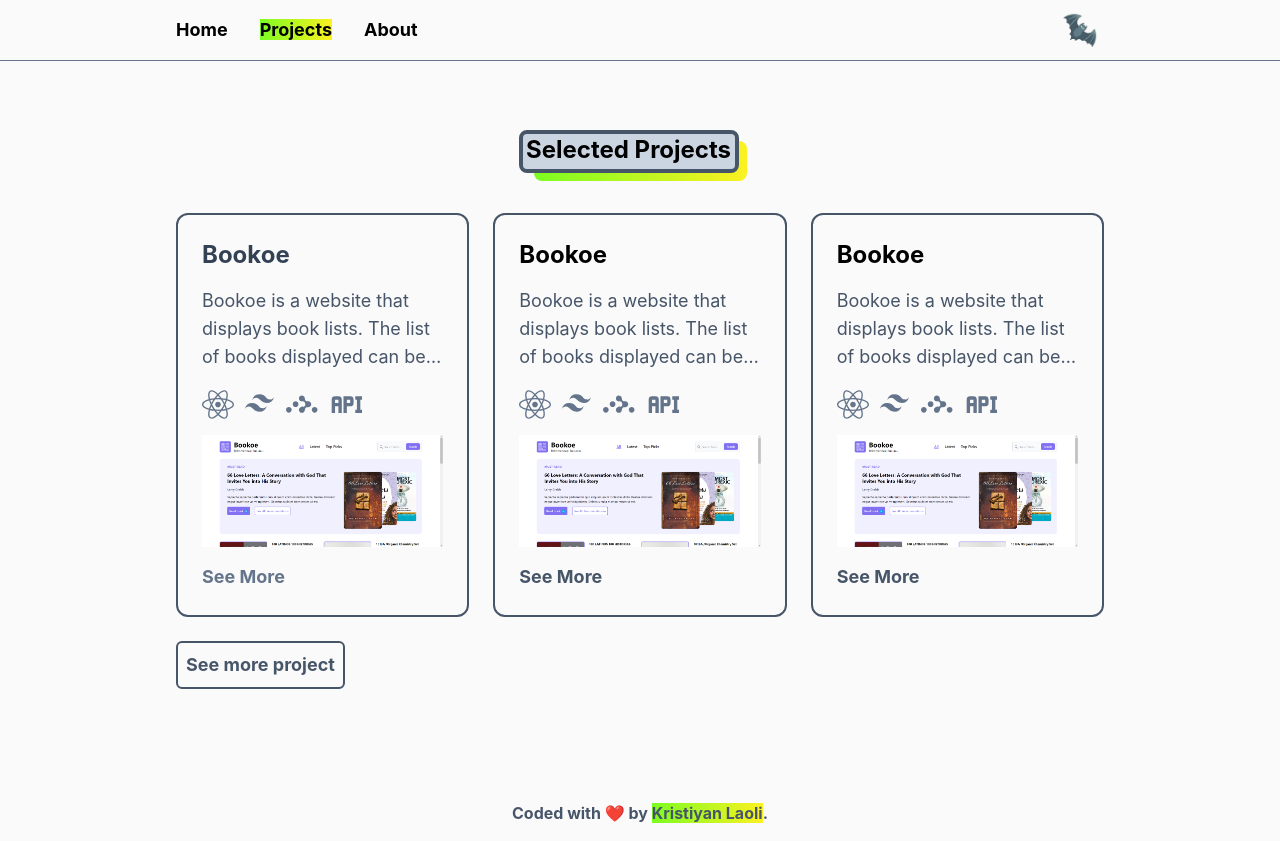
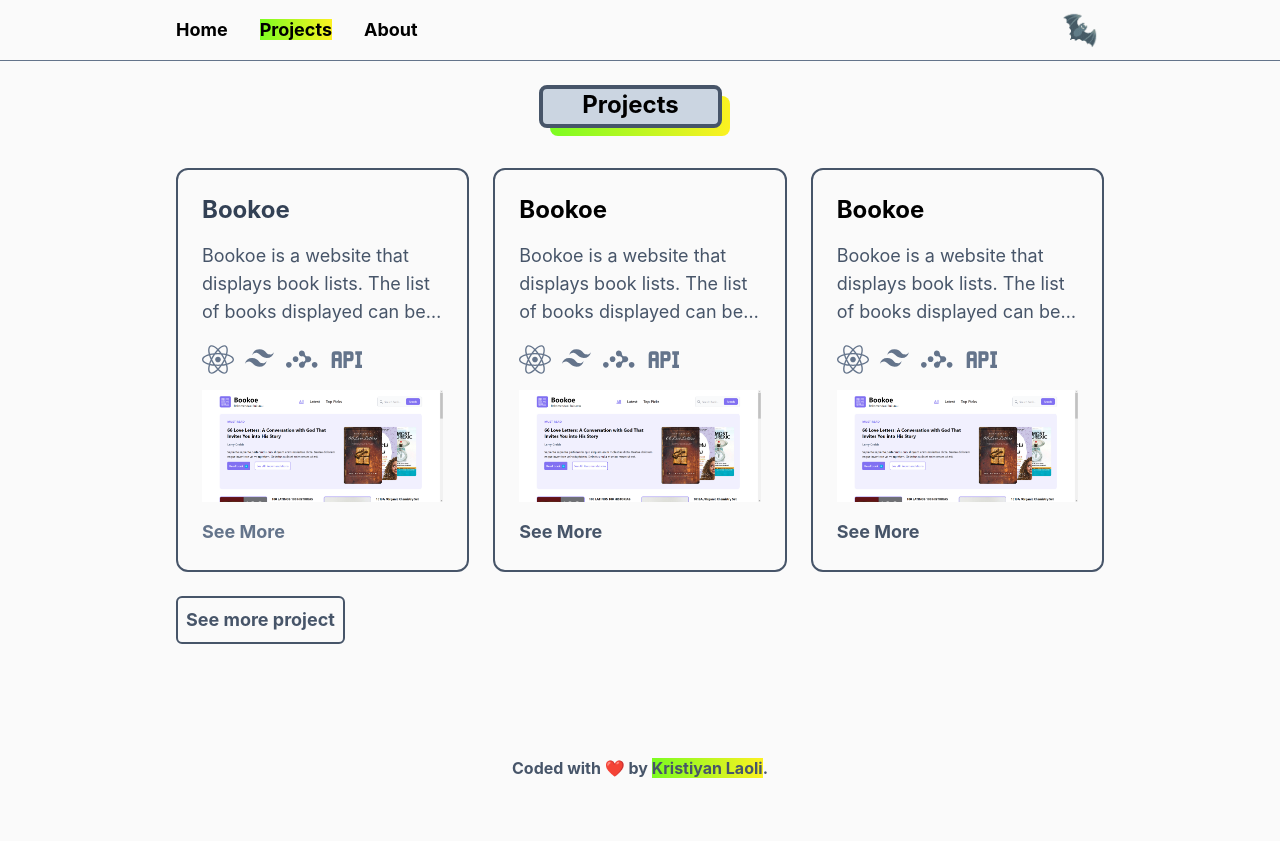
Before and after one commit to kristiyanlaoli/portfolio-web, a React (Vite) app: page /projects in a window 1280 px wide. After the commit the page ends 800 px from the top, so only its background shows below. Built offline with nearby package versions, Linux system fonts and the light colour scheme; what tailwindcss-animated would draw is missing.

Commit message:
make floating header

```diff
--- a/src/components/Header.jsx
+++ b/src/components/Header.jsx
@@ -43,7 +43,7 @@ let Header = () => {
 
   return (
     <>
-      <header className=" dark:bg-slate-900 bg-zinc-50 border-b-[1px] border-slate-500 px-6  sm:px-24 md:px-32 lg:px-36 xl:px-44">
+      <header className=" dark:bg-slate-900 bg-zinc-50 border-b-[1px] border-slate-500 px-6  sm:px-24 md:px-32 lg:px-36 xl:px-44 fixed top-0 left-0 w-full z-30">
         <div className="flex justify-between ">
           <nav id="nav-menu">
             <ul className="font-bold text-sm sm:text-lg dark:text-slate-300 flex justify-center py-4">
--- a/src/components/Hero.jsx
+++ b/src/components/Hero.jsx
@@ -1,7 +1,7 @@
 let Hero = () => {
   return (
     <>
-      <div className="bg-zinc-50 dark:bg-slate-900 px-6 pt-16 pb-28 md:pt-20 lg:pt-28 sm:mx-8 sm:px-16 md:mx-16 lg:mx-20 xl:mx-24 xl:px-20">
+      <div className="bg-zinc-50 dark:bg-slate-900 px-6 pt-28 pb-28 md:pt-32 lg:pt-40 sm:mx-8 sm:px-16 md:mx-16 lg:mx-20 xl:mx-24 xl:px-20">
         <div className="md:flex">
           <div className="flex justify-center md:hidden">
             <div className="relative h-[290px] w-[240px]  bg-loved rounded-3xl ">
--- a/src/pages/About.jsx
+++ b/src/pages/About.jsx
@@ -1,7 +1,7 @@
 let About = () => {
   return (
     <>
-      <div className=" bg-slate-850 px-6 pt-20 -mt-1 pb-24 sm:mx-8 sm:px-16 md:mx-16 lg:mx-20 xl:mx-24 xl:px-20">
+      <div className=" bg-slate-850 px-6 pt-24 -mt-1 pb-24 sm:mx-8 sm:px-16 md:mx-16 lg:mx-20 xl:mx-24 xl:px-20">
         <div className="relative bg-loved rounded-lg h-[40px] w-[130px] mx-auto mb-8">
           <div className="absolute bottom-2 right-2 h-[43px] w-[134px] border-4 border-slate-600 dark:border-slate-900 rounded-lg bg-slate-300 dark:bg-slate-600">
             <h2 className=" font-bold text-2xl text-center dark:text-loved">
--- a/src/pages/ProjectsPage.jsx
+++ b/src/pages/ProjectsPage.jsx
@@ -7,11 +7,11 @@ import TailwindIcon from "../components/icons/Tailwind";
 let ProjectsPage = () => {
   return (
     <div id="projects">
-      <div className=" bg-zinc-50 dark:bg-slate-900 px-6 pt-20 pb-24 sm:mx-8 sm:px-16 md:mx-16 lg:mx-20 xl:mx-24 xl:px-20">
-        <div className="relative bg-loved rounded-lg h-[40px] w-[213px] mx-auto mb-8">
-          <div className="absolute bottom-2 right-2 h-[43px] w-[220px] border-4 border-slate-600 dark:border-slate-900 rounded-lg bg-slate-300 dark:bg-slate-600">
+      <div className=" bg-zinc-50 dark:bg-slate-900 px-6 pt-24 pb-24 sm:mx-8 sm:px-16 md:mx-16 lg:mx-20 xl:mx-24 xl:px-20">
+        <div className="relative bg-loved rounded-lg h-[40px] w-[180px] mx-auto mb-8">
+          <div className="absolute bottom-2 right-2 h-[43px] w-[183px] border-4 border-slate-600 dark:border-slate-900 rounded-lg bg-slate-300 dark:bg-slate-600">
             <h2 className=" font-bold text-2xl text-center dark:text-loved">
-              Selected Projects
+              Projects
             </h2>
           </div>
         </div>
```
